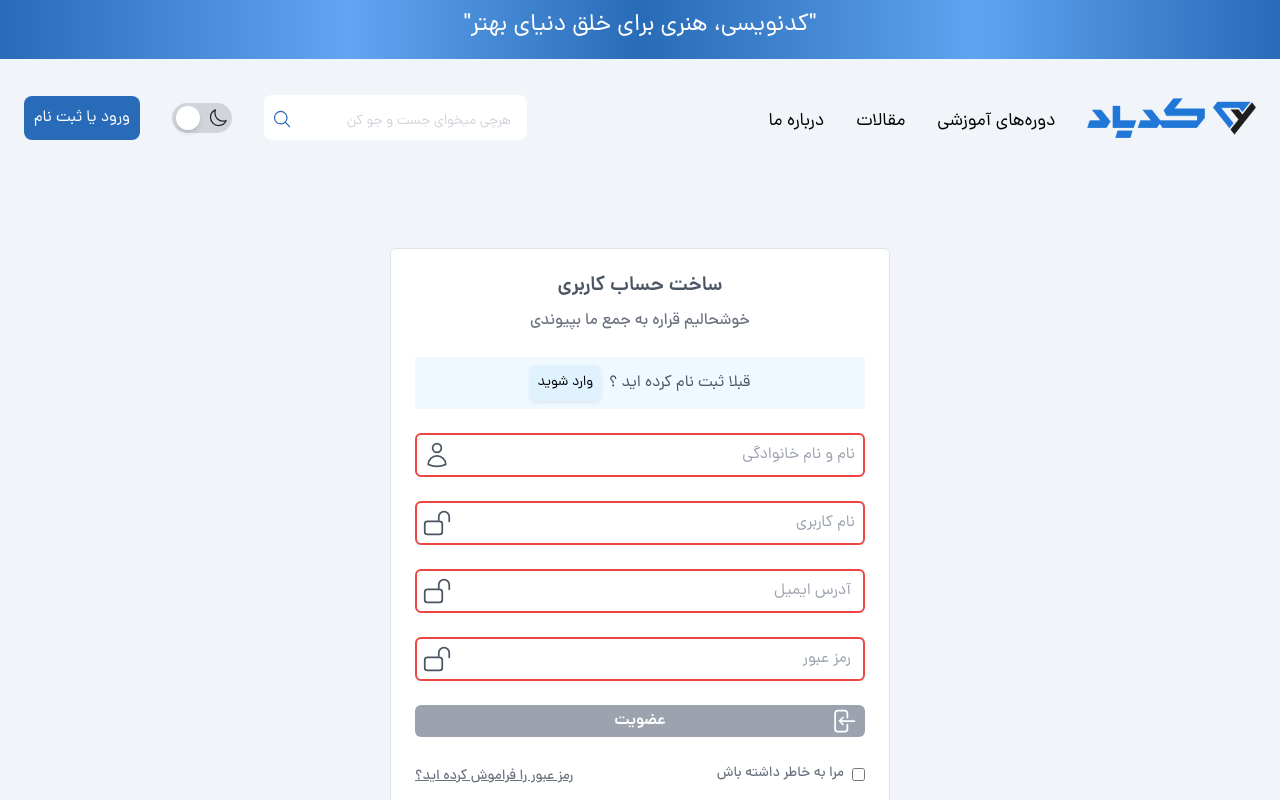
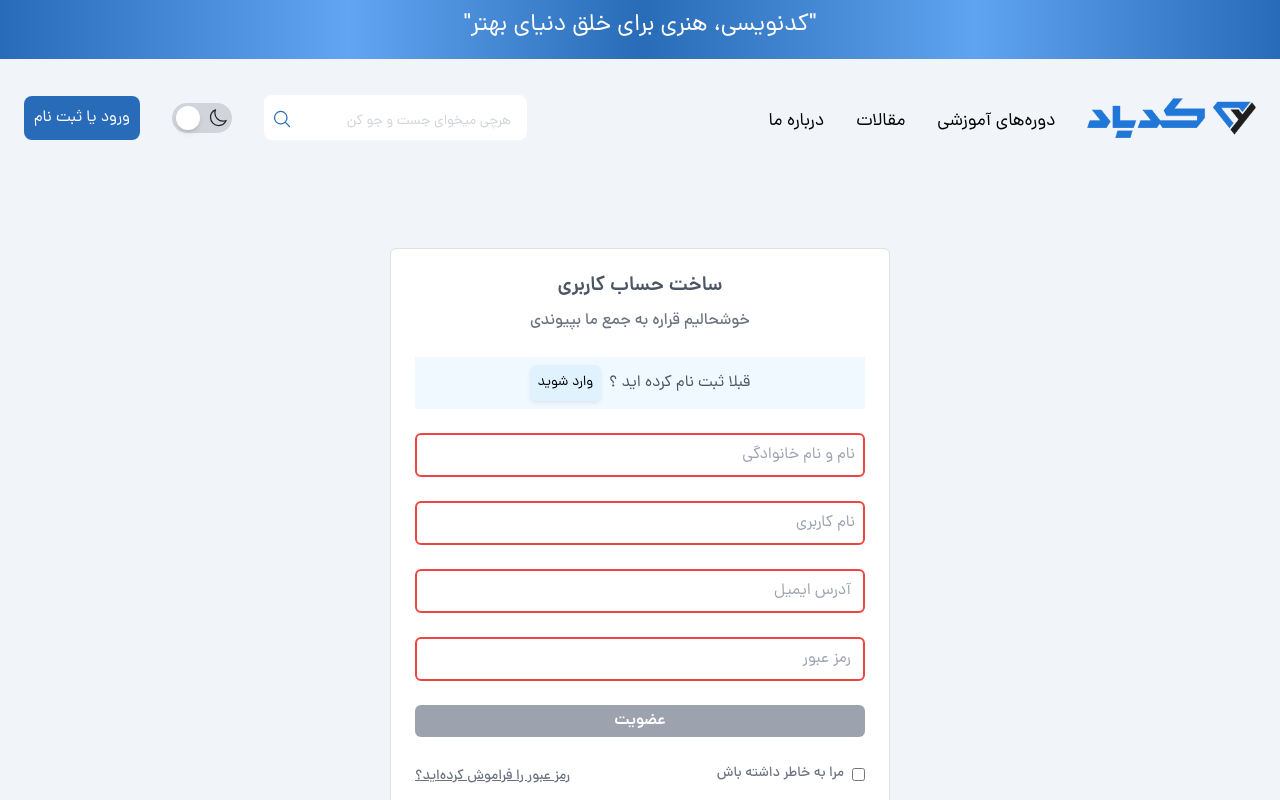
Before and after one commit to NazaninMoosazade/codeyad, a React (Vite) app: page /register in a window 1280 px wide. Shown: the top 800 px of the page. Built offline with nearby package versions, Linux system fonts and the light colour scheme; a web font is replaced by a local one.

Commit message:
refactor coding

```diff
--- a/src/App.jsx
+++ b/src/App.jsx
@@ -1,15 +1,20 @@
-import React from 'react'
-import routes from './routse'
+import React from "react";
+import routes from "./routse";
 import { RouterProvider, createBrowserRouter } from "react-router-dom";
-
+import { QueryClient, QueryClientProvider } from "@tanstack/react-query";
 
 export default function App() {
- const router = createBrowserRouter(routes);
+  const router = createBrowserRouter(routes);
+
+  const queryClient = new QueryClient();
+
   return (
     <>
-    <div className='min-h-screen bg-bgWhite'>
-      <RouterProvider router={router} />
-    </div>
+      <QueryClientProvider client={queryClient}>
+        <div className="min-h-screen bg-bgWhite">
+          <RouterProvider router={router} />
+        </div>
+      </QueryClientProvider>
     </>
-  )
+  );
 }
--- a/src/Pages/Register.jsx
+++ b/src/Pages/Register.jsx
@@ -6,9 +6,9 @@ import Input from "../Components/Form/Input";
 import Button from "../Components/Form/Button";
 import { useForm } from "../Hooks/UseForm";
 import Rules from "../validators/Rules";
+import { useMutation } from "@tanstack/react-query";
 
 export default function Register() {
-  // مقدار اولیه فرم: هر فیلد مقدار و اعتبار اولیه دارد
   const [formState, onInputHandler] = useForm(
     {
       username: { value: "", isValid: false },
@@ -16,13 +16,45 @@ export default function Register() {
       name: { value: "", isValid: false },
       email: { value: "", isValid: false },
     },
-    false // کل فرم اول اعتبار ندارد
+    false
   );
 
-  // وقتی دکمه ارسال زده می‌شود
+  // تعریف فانکشن ثبت‌نام
+  const registerUser = async (newUserInfos) => {
+    const response = await fetch("http://localhost:8000/v1/auth/register", {
+      method: "POST",
+      headers: {
+        "Content-Type": "application/json",
+      },
+      body: JSON.stringify(newUserInfos),
+    });
+
+    if (!response.ok) {
+      const errorData = await response.json();
+      throw new Error(errorData.message || "خطایی در ثبت‌نام رخ داده است.");
+    }
+
+    return response.json();
+  };
+
+  // استفاده از useMutation
+  const mutation = useMutation({
+    mutationFn: registerUser,
+    onSuccess: (data) => {
+      console.log("ثبت‌نام موفق", data);
+      alert("ثبت‌نام با موفقیت انجام شد.");
+      // اینجا می‌تونی ریدایرکت هم انجام بدی
+    },
+    onError: (error) => {
+      console.error("خطا در ثبت‌نام:", error.message);
+      alert(error.message);
+    },
+  });
+
+  // هندل ارسال فرم
   const registerNewUser = (event) => {
     event.preventDefault();
-    // اگر فرم معتبر نبود، هشدار می‌دهد و ارسال نمی‌کند
+
     if (!formState.isFormValid) {
       alert("فرم معتبر نیست! لطفا ورودی‌ها را بررسی کنید.");
       return;
@@ -36,22 +68,7 @@ export default function Register() {
       confirmPassword: formState.inputs.password.value,
     };
 
-    fetch(`http://localhost:8000/v1/auth/register`, {
-      method: "POST",
-      headers: {
-        "Content-Type": "application/json",
-      },
-      body: JSON.stringify(newUserInfos),
-    }).then(res => res.json())
-    .then(result => {
-      console.log(result);
-
-    })
-    // .then(response => {
-    //   console.log(response);
-    //   return response.json()
-    //   }).then(data => console.log(data))
-
+    mutation.mutate(newUserInfos);
   };
 
   return (
@@ -59,7 +76,7 @@ export default function Register() {
       <Header />
       <section className="flex justify-center items-center mt-24">
         <div className="bg-white dark:!bg-darker border border-green-600 rounded-md w-[500px] h-auto">
-          {/* Header Section */}
+          {/* header */}
           <div className="mt-6 text-center flex flex-col">
             <span className="font-DanaDemiBold text-xl text-gray-600 dark:!text-gray-300">
               ساخت حساب کاربری
@@ -75,21 +92,20 @@ export default function Register() {
             </span>
             <span className="font-Dana text-sm p-2 bg-sky-100 shadow-sm  rounded-md mr-2">
               <Link to="/login" className="text-black font-Dana no-underline">
-                {" "}
                 وارد شوید
               </Link>
             </span>
           </div>
 
-          {/* Form */}
+          {/* form */}
           <form onSubmit={registerNewUser}>
-            <div className="m-4">
-              <div className="relative">
+            {/* Input: name */}
+            <div className="m-4 relative">
               <Input
-                  className="dark:placeholder-white w-full font-Dana  p-2 rounded-md "
                 id="name"
                 type="text"
                 placeholder="نام و نام خانوادگی"
+                className="dark:placeholder-white w-full font-Dana p-2 rounded-md"
                 validations={[
                   { value: Rules.requiredValue },
                   { value: Rules.minValue, min: 5 },
@@ -97,29 +113,14 @@ export default function Register() {
                 ]}
                 onInputHandler={onInputHandler}
               />
-                <svg
-                  className="w-7 h-7 absolute top-2 left-2 text-gray-600"
-                  xmlns="http://www.w3.org/2000/svg"
-                  fill="none"
-                  viewBox="0 0 24 24"
-                  stroke-width="1.5"
-                  stroke="currentColor"
-                >
-                  <path
-                    stroke-linecap="round"
-                    stroke-linejoin="round"
-                    d="M15.75 6a3.75 3.75 0 1 1-7.5 0 3.75 3.75 0 0 1 7.5 0ZM4.501 20.118a7.5 7.5 0 0 1 14.998 0A17.933 17.933 0 0 1 12 21.75c-2.676 0-5.216-.584-7.499-1.632Z"
-                  />
-                </svg>
-              </div>
             </div>
 
-            <div className="m-4">
-              <div className="relative">
+            {/* Input: username */}
+            <div className="m-4 relative">
               <Input
-                  className="dark:placeholder-white w-full font-Dana p-2 rounded-md dark:!border "
                 id="username"
                 placeholder="نام کاربری"
+                className="dark:placeholder-white w-full font-Dana p-2 rounded-md"
                 validations={[
                   { value: Rules.requiredValue },
                   { value: Rules.minValue, min: 8 },
@@ -127,29 +128,14 @@ export default function Register() {
                 ]}
                 onInputHandler={onInputHandler}
               />
-                <svg
-                  className="w-7 h-7 absolute top-2 left-2 text-gray-600"
-                  xmlns="http://www.w3.org/2000/svg"
-                  fill="none"
-                  viewBox="0 0 24 24"
-                  stroke-width="1.5"
-                  stroke="currentColor"
-                >
-                  <path
-                    stroke-linecap="round"
-                    stroke-linejoin="round"
-                    d="M13.5 10.5V6.75a4.5 4.5 0 1 1 9 0v3.75M3.75 21.75h10.5a2.25 2.25 0 0 0 2.25-2.25v-6.75a2.25 2.25 0 0 0-2.25-2.25H3.75a2.25 2.25 0 0 0-2.25 2.25v6.75a2.25 2.25 0 0 0 2.25 2.25Z"
-                  />
-                </svg>
-              </div>
             </div>
 
-            <div className="m-4">
-              <div className="relative">
+            {/* Input: email */}
+            <div className="m-4 relative">
               <Input
-                  className="dark:placeholder-white w-full font-Dana p-2 rounded-md dark:!border "
                 id="email"
                 placeholder=" آدرس ایمیل"
+                className="dark:placeholder-white w-full font-Dana p-2 rounded-md"
                 validations={[
                   { value: Rules.requiredValue },
                   { value: Rules.minValue, min: 8 },
@@ -157,29 +143,14 @@ export default function Register() {
                 ]}
                 onInputHandler={onInputHandler}
               />
-                <svg
-                  className="w-7 h-7 absolute top-2 left-2 text-gray-600"
-                  xmlns="http://www.w3.org/2000/svg"
-                  fill="none"
-                  viewBox="0 0 24 24"
-                  stroke-width="1.5"
-                  stroke="currentColor"
-                >
-                  <path
-                    stroke-linecap="round"
-                    stroke-linejoin="round"
-                    d="M13.5 10.5V6.75a4.5 4.5 0 1 1 9 0v3.75M3.75 21.75h10.5a2.25 2.25 0 0 0 2.25-2.25v-6.75a2.25 2.25 0 0 0-2.25-2.25H3.75a2.25 2.25 0 0 0-2.25 2.25v6.75a2.25 2.25 0 0 0 2.25 2.25Z"
-                  />
-                </svg>
-              </div>
             </div>
 
-            <div className="m-4">
-              <div className="relative">
+            {/* Input: password */}
+            <div className="m-4 relative">
               <Input
-                  className="dark:placeholder-white w-full font-Dana p-2 rounded-md dark:!border "
                 id="password"
                 placeholder=" رمز عبور "
+                className="dark:placeholder-white w-full font-Dana p-2 rounded-md"
                 validations={[
                   { value: Rules.requiredValue },
                   { value: Rules.minValue, min: 8 },
@@ -187,53 +158,25 @@ export default function Register() {
                 ]}
                 onInputHandler={onInputHandler}
               />
-                <svg
-                  className="w-7 h-7 absolute top-2 left-2 text-gray-600"
-                  xmlns="http://www.w3.org/2000/svg"
-                  fill="none"
-                  viewBox="0 0 24 24"
-                  stroke-width="1.5"
-                  stroke="currentColor"
-                >
-                  <path
-                    stroke-linecap="round"
-                    stroke-linejoin="round"
-                    d="M13.5 10.5V6.75a4.5 4.5 0 1 1 9 0v3.75M3.75 21.75h10.5a2.25 2.25 0 0 0 2.25-2.25v-6.75a2.25 2.25 0 0 0-2.25-2.25H3.75a2.25 2.25 0 0 0-2.25 2.25v6.75a2.25 2.25 0 0 0 2.25 2.25Z"
-                  />
-                </svg>
-              </div>
             </div>
 
+            {/* Submit Button */}
             <div className="relative flex items-center justify-center m-4">
               <span className="absolute font-DanaDemiBold text-white">
-                عضویت{" "}
+                {mutation.isPending ? "در حال ثبت‌نام..." : "عضویت"}
               </span>
               <Button
                 type="submit"
-                disabled={!formState.isFormValid}
+                disabled={!formState.isFormValid || mutation.isPending}
                 className={`w-full p-3 text-white rounded transition-colors duration-300 ${
-                  formState.isFormValid
+                  formState.isFormValid && !mutation.isPending
                     ? "bg-green-600 hover:bg-green-700"
                     : "bg-gray-400 cursor-not-allowed"
                 }`}
-              ></Button>
-
-              <svg
-                className="w-7 h-7 text-white absolute right-2"
-                xmlns="http://www.w3.org/2000/svg"
-                fill="none"
-                viewBox="0 0 24 24"
-                stroke-width="1.5"
-                stroke="currentColor"
-              >
-                <path
-                  stroke-linecap="round"
-                  stroke-linejoin="round"
-                  d="M15.75 9V5.25A2.25 2.25 0 0 0 13.5 3h-6a2.25 2.25 0 0 0-2.25 2.25v13.5A2.25 2.25 0 0 0 7.5 21h6a2.25 2.25 0 0 0 2.25-2.25V15M12 9l-3 3m0 0 3 3m-3-3h12.75"
               />
-              </svg>
             </div>
 
+            {/* Footer options */}
             <div className="flex items-center justify-between m-4">
               <label className="flex items-center">
                 <input type="checkbox" />
@@ -241,27 +184,25 @@ export default function Register() {
                   مرا به خاطر داشته باش
                 </span>
               </label>
-
               <label>
                 <a href="#" className="font-DanaMeduim text-sm text-gray-500">
-                  رمز عبور را فراموش کرده اید؟
+                  رمز عبور را فراموش کرده‌اید؟
                 </a>
               </label>
             </div>
           </form>
 
-          {/* Footer Section */}
+          {/* Footer reminder */}
           <div className="m-5">
             <span className="font-DanaDemiBold text-xl text-gray-600 dark:!text-gray-300">
               سلام کاربر محترم:
             </span>
             <ul className="py-3 list-disc">
               <li className="font-Dana text-sm text-gray-500 mr-5">
-                لطفا از مرورگر های مطمئن و بروز مانند گوگل کروم و فایرفاکس
-                استفاده کنید.
+                لطفا از مرورگرهای مطمئن و بروز مانند گوگل کروم و فایرفاکس استفاده کنید.
               </li>
               <li className="font-Dana text-sm text-gray-500 mr-5">
-                ما هرگز اطلاعات محرمانه شمارا از طریق ایمیل درخواست نمیکنیم.
+                ما هرگز اطلاعات محرمانه شما را از طریق ایمیل درخواست نمی‌کنیم.
               </li>
               <li className="font-Dana text-sm text-gray-500 mr-5">
                 لطفا کلمه عبور خود را در فواصل زمانی کوتاه تغییر دهید.
```
Lines whose indentation alone changed are shown as unchanged.
